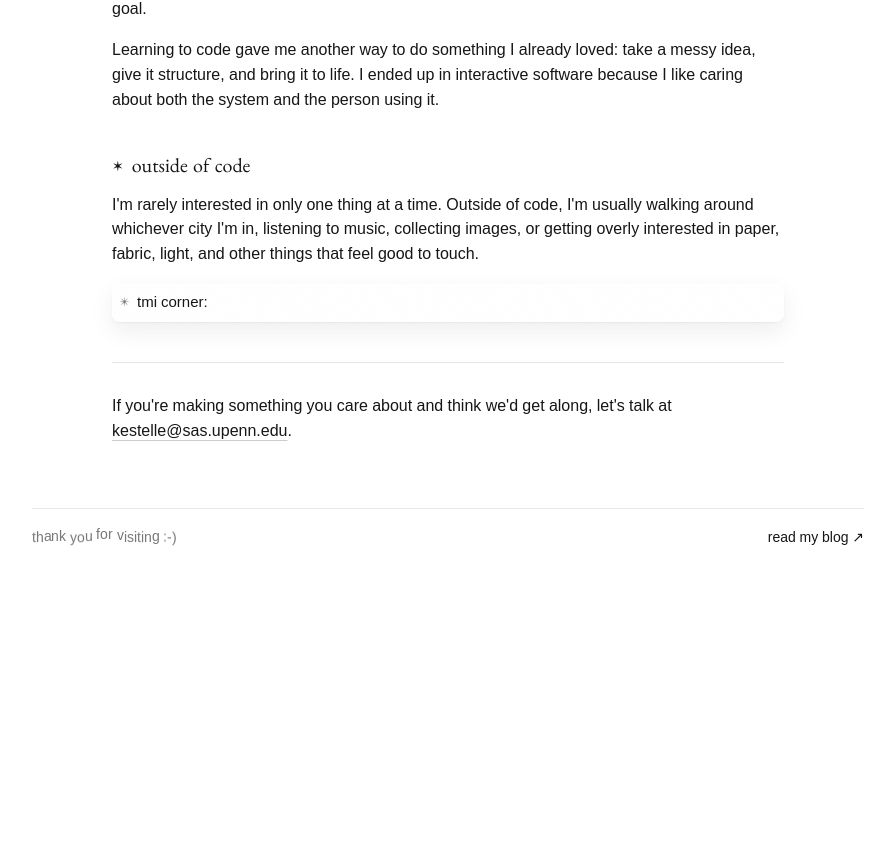
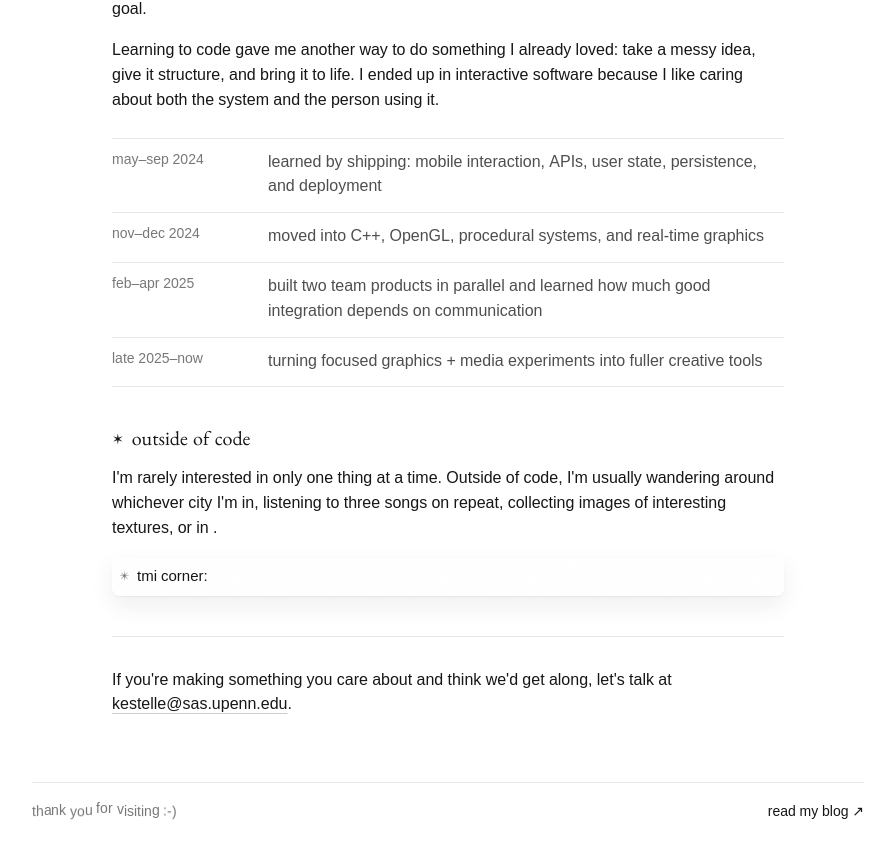
Before and after one commit to kimestelle/my-portfolio, a Next.js app: page /about in a window 1280 px wide. Shown: the part 833-1692 px from the top of the page, without its empty margins (187-1081 px from the left). Before the commit the page ends 1446 px from the top, so only its background shows below. Built offline with nearby package versions, Linux system fonts and the light colour scheme; a web font is replaced by a local one.

Commit message:
copy edit

```diff
--- a/src/app/about/page.tsx
+++ b/src/app/about/page.tsx
@@ -82,6 +82,69 @@ export default function About() {
             I ended up in interactive software because I like caring about both
             the system and the person using it.
           </p>
+
+          <ol className="mt-2 border-y border-[color:var(--line-color)]">
+            <li className="grid gap-1 border-b border-[color:var(--line-color)] py-3 sm:grid-cols-[8.5rem_1fr] sm:gap-5">
+              <ShimmerText
+                as="span"
+                className="type-meta text-[color:var(--text-meta)]"
+              >
+                may–sep 2024
+              </ShimmerText>
+              <ShimmerText
+                as="span"
+                className="text-[color:var(--text-secondary)]"
+              >
+                learned by shipping: mobile interaction, APIs, user state,
+                persistence, and deployment
+              </ShimmerText>
+            </li>
+            <li className="grid gap-1 border-b border-[color:var(--line-color)] py-3 sm:grid-cols-[8.5rem_1fr] sm:gap-5">
+              <ShimmerText
+                as="span"
+                className="type-meta text-[color:var(--text-meta)]"
+              >
+                nov–dec 2024
+              </ShimmerText>
+              <ShimmerText
+                as="span"
+                className="text-[color:var(--text-secondary)]"
+              >
+                moved into C++, OpenGL, procedural systems, and real-time
+                graphics
+              </ShimmerText>
+            </li>
+            <li className="grid gap-1 border-b border-[color:var(--line-color)] py-3 sm:grid-cols-[8.5rem_1fr] sm:gap-5">
+              <ShimmerText
+                as="span"
+                className="type-meta text-[color:var(--text-meta)]"
+              >
+                feb–apr 2025
+              </ShimmerText>
+              <ShimmerText
+                as="span"
+                className="text-[color:var(--text-secondary)]"
+              >
+                built two team products in parallel and learned how much good
+                integration depends on communication
+              </ShimmerText>
+            </li>
+            <li className="grid gap-1 py-3 sm:grid-cols-[8.5rem_1fr] sm:gap-5">
+              <ShimmerText
+                as="span"
+                className="type-meta text-[color:var(--text-meta)]"
+              >
+                late 2025–now
+              </ShimmerText>
+              <ShimmerText
+                as="span"
+                className="text-[color:var(--text-secondary)]"
+              >
+                turning focused graphics + media experiments into fuller
+                creative tools
+              </ShimmerText>
+            </li>
+          </ol>
         </section>
 
         <section className="flex flex-col gap-4">
@@ -93,9 +156,9 @@ export default function About() {
           </div>
           <p>
             I&apos;m rarely interested in only one thing at a time. Outside of
-            code, I&apos;m usually walking around whichever city I&apos;m in,
-            listening to music, collecting images, or getting overly interested
-            in paper, fabric, light, and other things that feel good to touch.
+            code, I&apos;m usually wandering around whichever city I&apos;m in,
+            listening to three songs on repeat, collecting images of interesting textures, or
+            in .
           </p>
 
           <details className="glass-interactive ui-radius-panel p-2">
```
